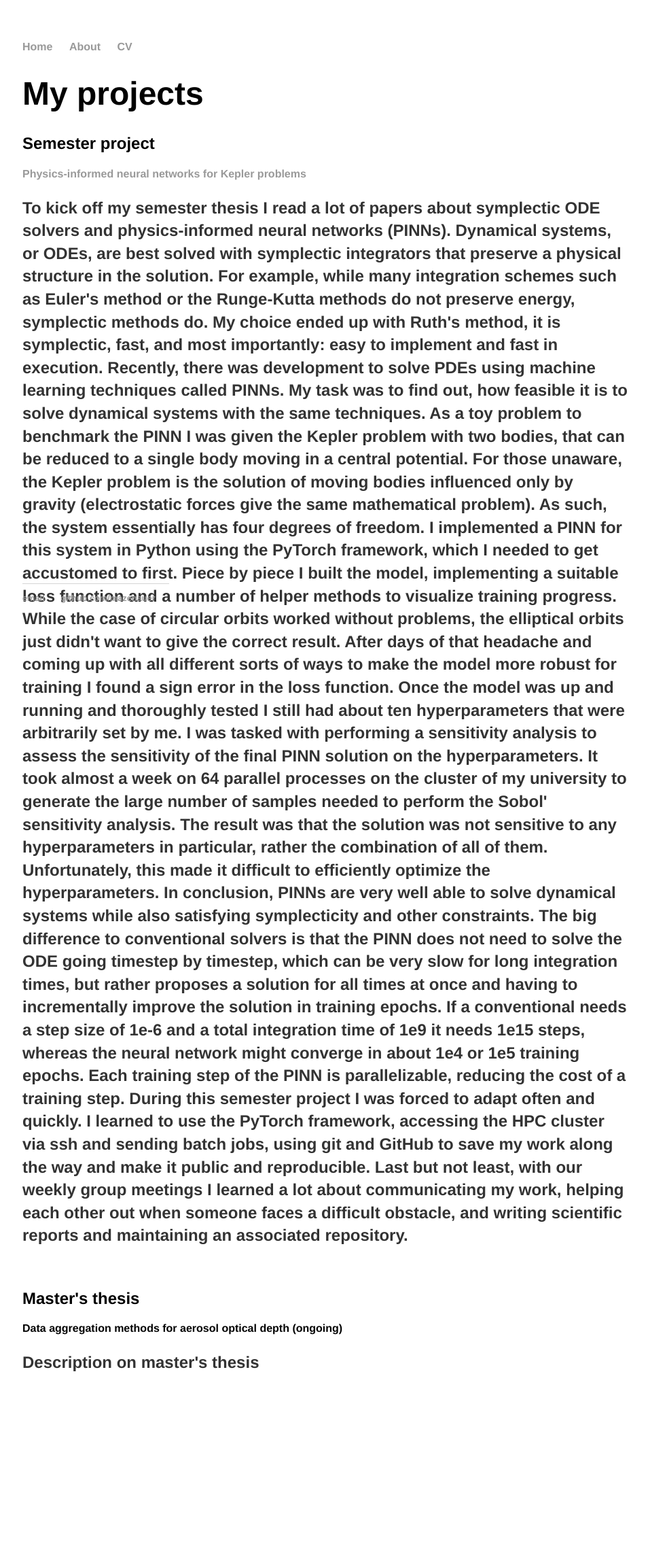
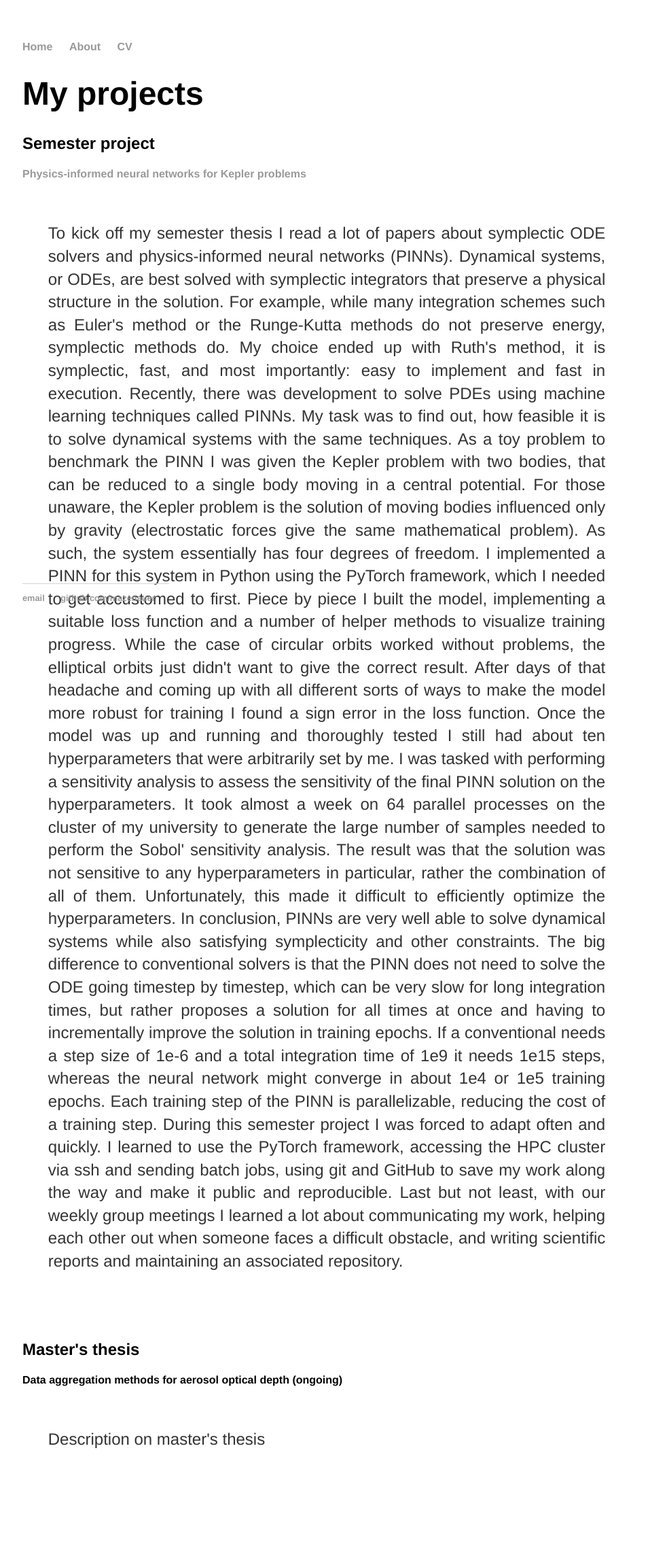
Before and after one commit to mazenauer/mazenauer.github.io, a Jekyll site: the page built from about/projects.html, in a window 1280 px wide. Shown: the whole page at 68% size, without its empty margins (159-1113 px from the left). Built offline with Jekyll 4.4.1, drawn with Linux system fonts in a browser that asks for light colours; before the commit the page ends 2123 px from its top, so only the background shows below that.

Commit message:
Update main.css

```diff
--- a/css/main.css
+++ b/css/main.css
@@ -60,3 +60,10 @@ dl {
 dd {
     font-style: italic;
 }
+
+.project {
+    font-weight: normal;
+    /*font-family: 'Serif';*/
+    padding: 1cm;
+    text-align: justify;
+}
```
